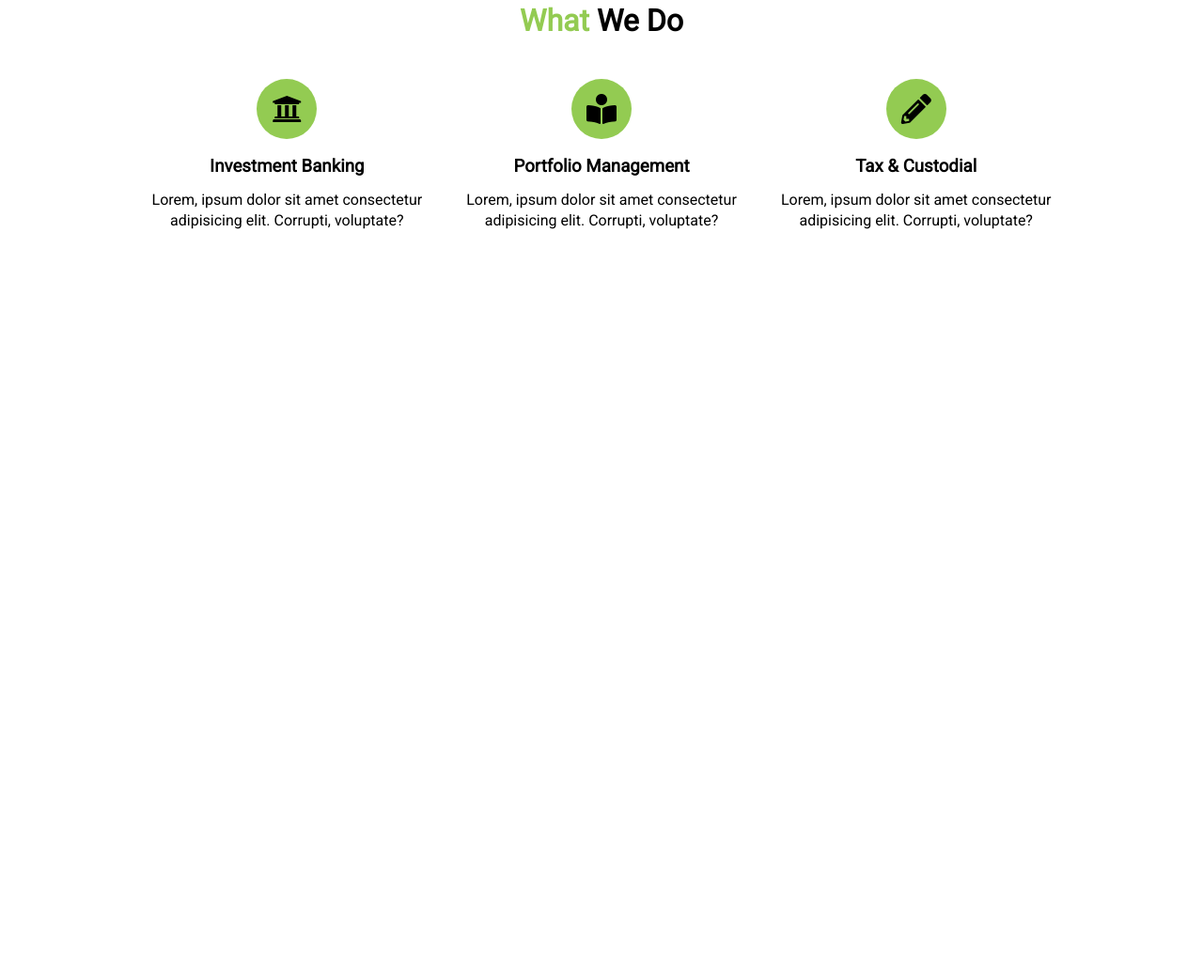
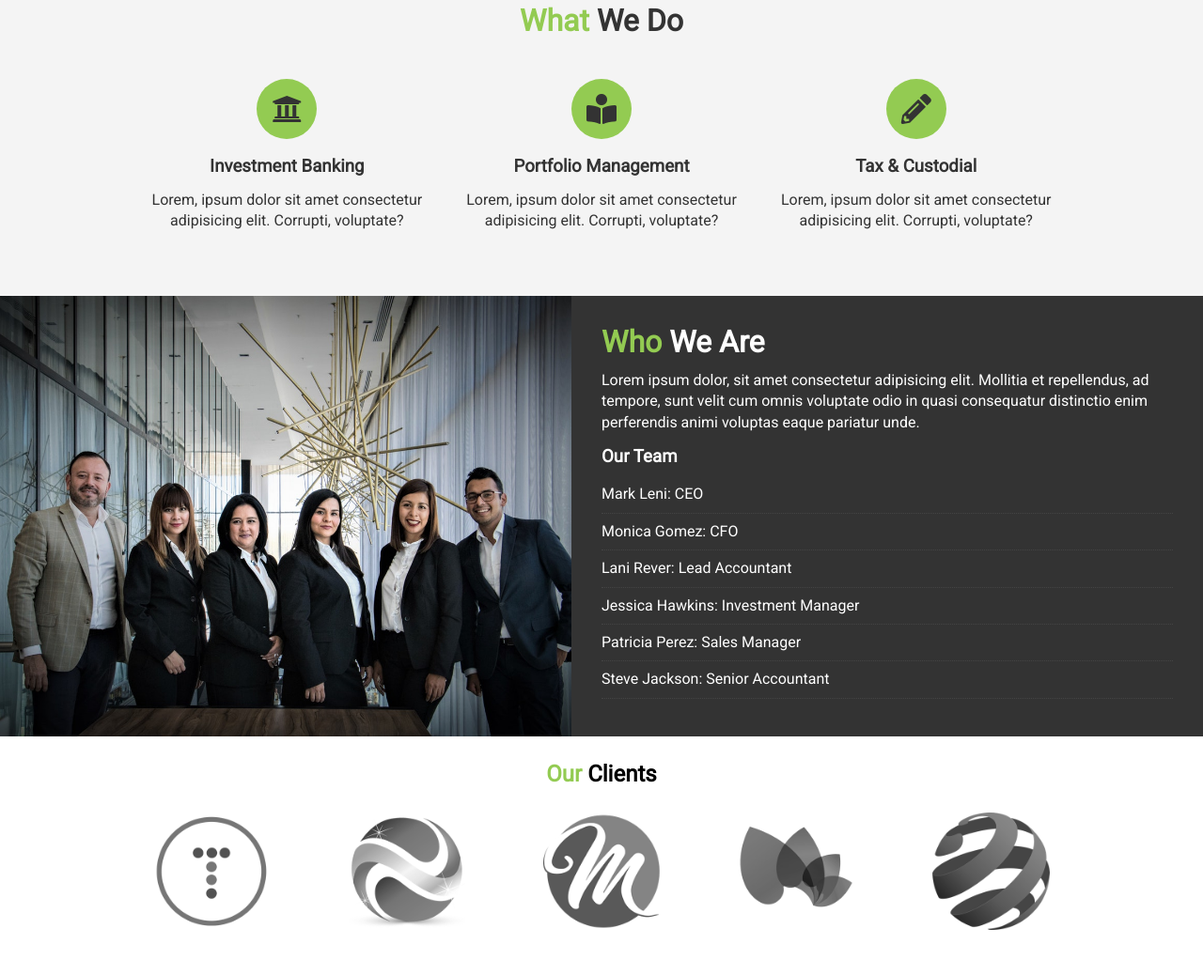
Before and after one commit to miguelsanchezio/salespark, a plain HTML site: page index.html in a window 1280 px wide. Shown: the part 885-1923 px from the top of the page at 94% size. Before the commit the page ends 1200 px from the top, so only its background shows below. Drawn offline with Linux system fonts and the light colour scheme.

Commit message:
Created Who We Are and Clients sections.

```diff
--- a/css/style.css
+++ b/css/style.css
@@ -27,6 +27,16 @@ p { margin: 0.75rem 0;}
   color: #93cb52;
 }
 
+.bg-light {
+  background: #f4f4f4;
+  color: #333;
+}
+
+.bg-dark {
+  background: #333;
+  color: #fff;
+}
+
 .l-heading {
   font-size: 4rem;
   margin-bottom: 0.75rem;
@@ -50,6 +60,10 @@ p { margin: 0.75rem 0;}
 .py-2 { padding: 2rem 0; }
 .py-3 { padding: 3rem 0; }
 
+.p-1 { padding: 1.5rem; }
+.p-2 { padding: 2rem; }
+.p-3 { padding: 3rem; }
+
 .btn {
   display: inline-block;
   color: #fff;
@@ -65,6 +79,16 @@ p { margin: 0.75rem 0;}
 
 .btn-dark {
   background: #333;
+}
+
+.list {
+  margin: 0.5rem 0;
+  list-style: none;
+}
+
+.list li {
+  padding: 0.5rem 0;
+  border-bottom: #444 dotted 1px;
 }
 
 /* Navbar */
@@ -136,3 +160,27 @@ p { margin: 0.75rem 0;}
   border-radius: 50%;
   margin-bottom: 1rem;
 }
+
+/* Who We Are */
+#who {
+  display: flex;
+}
+
+#who div {
+  flex: 1;
+}
+
+#who .who-img {
+  background: url('../img/people.jpg') no-repeat center center/cover;
+}
+
+/* Clients */
+#clients .items {
+  display: flex;
+}
+
+#clients .items img {
+  display: block;
+  margin: auto;
+  width: 60%;
+}
--- a/index.html
+++ b/index.html
@@ -68,5 +68,35 @@
     </div>
   </section>
 
+  <section id="who">
+    <div class="who-img"></div>
+    <div class="who-text bg-dark p-2">
+      <h2 class="m-heading"><span class="text-primary">Who</span> We Are</h2>
+      <p>Lorem ipsum dolor, sit amet consectetur adipisicing elit. Mollitia et repellendus, ad tempore, sunt velit cum omnis voluptate odio in quasi consequatur distinctio enim perferendis animi voluptas eaque pariatur unde.</p>
+      <h3>Our Team</h3>
+      <ul class="list">
+        <li>Mark Leni: CEO</li>
+        <li>Monica Gomez: CFO</li>
+        <li>Lani Rever: Lead Accountant</li>
+        <li>Jessica Hawkins: Investment Manager</li>
+        <li>Patricia Perez: Sales Manager</li>
+        <li>Steve Jackson: Senior Accountant</li>
+      </ul>
+    </div>
+  </section>
+
+  <section id="clients" class="py-1">
+    <div class="container">
+      <h2 class="m-heading-text text-center"><span class="text-primary">Our</span> Clients</h2>
+      <div class="items py-1">
+        <div><img src="./img/logos/logo1.png" alt="Client"></div>
+        <div><img src="./img/logos/logo2.png" alt="Client"></div>
+        <div><img src="./img/logos/logo3.png" alt="Client"></div>
+        <div><img src="./img/logos/logo4.png" alt="Client"></div>
+        <div><img src="./img/logos/logo5.png" alt="Client"></div>
+      </div>
+    </div>
+  </section>
+
 </body>
 </html>
```
